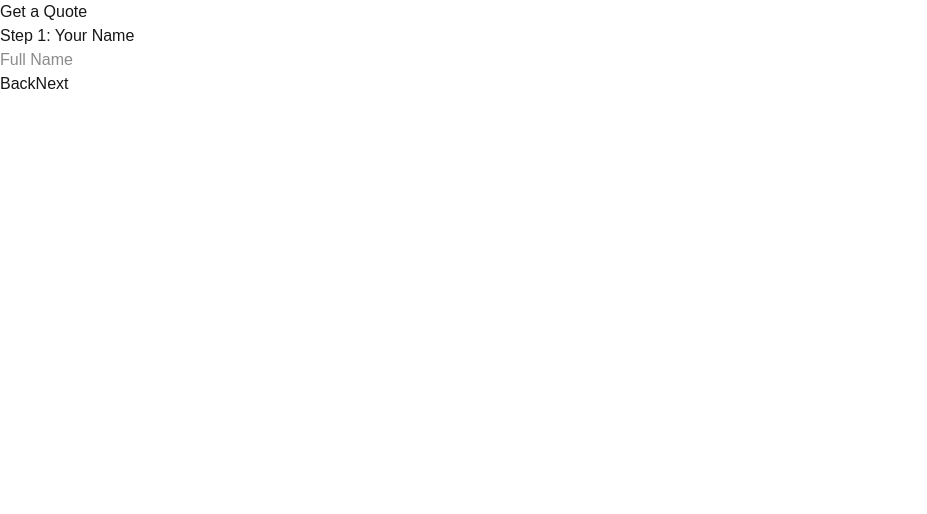
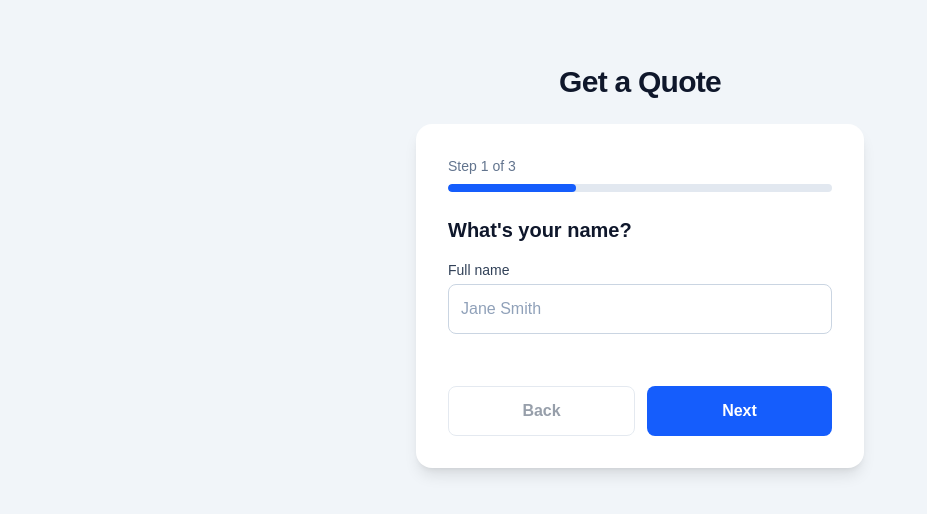
Before and after one commit to connorfrendt/pfm-proj, a Next.js app: page / in a window 1280 px wide. Shown: the top 514 px of the page, without its empty margins (0-927 px from the left). Built offline with nearby package versions, Linux system fonts and the light colour scheme.

Commit message:
added in tailwind to make it look pretty

```diff
--- a/app/components/LeadForm.tsx
+++ b/app/components/LeadForm.tsx
@@ -1,6 +1,6 @@
 "use client";
 
-import { useEffect, useState } from "react";
+import { useEffect, useState, type FormEvent } from "react";
 
 const TRACKED_PARAMS = [
     "utm_source",
@@ -13,6 +13,10 @@ const TRACKED_PARAMS = [
     "ttclid",
     "msclkid",
 ];
+
+const inputClass = "mt-1 block w-full rounded-lg border border-slate-300 bg-white px-3 py-3 text-base text-slate-900 placeholder:text-slate-400 focus:border-blue-600 focus:outline-none focus:ring-2 focus:ring-blue-600/30";
+const primaryButton = "rounded-lg bg-blue-600 px-5 py-3 text-base font-semibold text-white transition hover:bg-blue-700 focus-visible:outline-none focus-visible:ring-2 focus-visible:ring-blue-600 focus-visible:ring-offset-2 disabled:cursor-not-allowed disabled:opacity-50";
+const secondaryButton = "rounded-lg border border-slate-300 bg-white px-5 py-3 text-base font-semibold text-slate-700 transition hover:bg-slate-50 focus-visible:outline-none focus-visible:ring-2 focus-visible:ring-blue-600 focus-visible:ring-offset-2 disabled:cursor-not-allowed disabled:opacity-50";
 
 // type alias.  Name for a shape of data. Exists only at compile time and disappears
 // from the JS that actually runs
@@ -61,8 +65,11 @@ export default function LeadForm() {
             const data = await response.json();
 
             if(!response.ok) {
-                setErrors(data.errors ?? {});
-                setStatus("error");
+                // setErrors(data.errors ?? {});
+                const fieldErrors: Record<string, string> = data.errors ?? {};
+                setErrors(fieldErrors);
+                if(fieldErrors.name) setStep(1);
+                else if(fieldErrors.email || fieldErrors.phoneNumber) setStep(2);
                 return;
             }
 
@@ -85,67 +92,181 @@ export default function LeadForm() {
         }
     }
 
+    function handleFormSubmit(event: FormEvent<HTMLFormElement>) {
+        event.preventDefault();
+        if(step < 3) setStep(step + 1);
+        else handleSubmit();
+    }
+
+    if(status === "success") {
         return (
-        <div>
-            {step === 1 &&  (
-                <>
-                    <div>
-                        <h2>Step 1: Your Name</h2>
+            <div
+                role="status"
+                className="mx-auto w-full max-w-md rounded-2xl bg-white p-8 text-center text-slate-900 shadow-lg"
+            >
+                <h2 className="text-2xl font-bold">
+                    Thanks, {name.split(" ")[0]}!
+                </h2>
+                <p className="mt-2 text-slate-600">
+                    We&apos;ve received your request.
+                </p>
+            </div>
+        )
+    }
+
+    return (
+        <form
+            onSubmit={handleFormSubmit}
+            className="mx-auto w-full max-w-md rounded-2xl bg-white p-6 text-slate-900 shadow-lg sm:p-8"
+        >
+            <p className="text-sm font-medium text-slate-500">Step {step} of 3</p>
+            <div
+                role="progressbar"
+                aria-label="Form progress"
+                aria-valuemin={1}
+                aria-valuemax={3}
+                aria-valuenow={step}
+                className="mt-2 h-2 w-full overflow-hidden rounded-full bg-slate-200"
+            >
+                <div
+                    className="h-full rounded-full bg-blue-600 transition-all"
+                    style={{ width: `${(step /3 ) * 100}%` }}
+                />
+            </div>
+
+            {step === 1 && (
+                <div className="mt-6">
+                    <h2 className="text-xl font-semibold">What&apos;s your name?</h2>
+                    <label
+                        htmlFor="name"
+                        className="mt-4 block text-sm font-medium text-slate-700"
+                    >
+                        Full name
+                    </label>
                     <input
+                        id="name"
+                        name="name"
                         type="text"
+                        autoComplete="name"
+                        required
+                        minLength={2}
                         value={name}
                         onChange={(event) => setName(event.target.value)}
-                            placeholder="Full Name"
+                        placeholder="Jane Smith"
+                        aria-invalid={Boolean(errors.name)}
+                        aria-describedby={errors.name ? "name-error" : undefined}
+                        className={inputClass}
                     />
+                    {errors.name && (
+                        <p id="name-error" className="mt-1 text-sm text-red-600">
+                            {errors.name}
+                        </p>
+                    )}
                 </div>
-                </>
             )}
 
             {step === 2 && (
-                <>
-                    <h2>Step 2: Contact Info</h2>
-                    <div>
-                        <h2>Your Email:</h2>
+                <div className="mt-6">
+                    <h2 className="text-xl font-semibold">How can we reach you?</h2>
+
+                    <label
+                        htmlFor="email"
+                        className="mt-4 block text-sm font-medium text-slate-700"
+                    >
+                        Email
+                    </label>
                     <input
+                        id="email"
+                        name="email"
                         type="email"
+                        autoComplete="email"
+                        required
                         value={email}
                         onChange={(event) => setEmail(event.target.value)}
                         placeholder="hello@example.com"
+                        aria-invalid={Boolean(errors.email)}
+                        aria-describedby={errors.email ? "email-error" : undefined}
+                        className={inputClass}
                     />
-                        <h2>Phone Number:</h2>
+                    {errors.email && (
+                        <p id="email-error" className="mt-1 text-sm text-red-600">
+                            {errors.email}
+                        </p>
+                    )}
+
+                    <label
+                        htmlFor="phone"
+                        className="mt-4 block text-sm font-medium text-slate-700"
+                    >
+                        Phone number
+                    </label>
                     <input
+                        id="phone"
+                        name="phone"
                         type="tel"
+                        autoComplete="tel"
+                        required
                         value={phoneNumber}
                         onChange={(event) => setPhoneNumber(event.target.value)}
                         placeholder="555-555-5555"
+                        aria-invalid={Boolean(errors.phoneNumber)}
+                        aria-describedby={errors.phoneNumber ? "phone-error" : undefined }
+                        className={inputClass}
                     />
+                    {errors.phoneNumber && (
+                        <p id="phone-error" className="mt-1 text-sm text-red-600">
+                            {errors.phoneNumber}
+                        </p>
+                    )}
+
                 </div>
-                </>
             )}
 
             {step === 3 && (
-                <>
-                    <h2>Step 3: Review. Hi {name}!</h2>
-                    <h3>Your email: {email}</h3>
-                    <h3>Your phone number: {phoneNumber}</h3>
-                    <pre>{JSON.stringify(attribution, null, 2)}</pre>
-
-                    <button onClick={handleSubmit} disabled={status === "sending"}>
-                        Submit
-                    </button>
-                    {Object.values(errors).map((message) => (
-                        <p key={message}>{message}</p>
-                    ))}
-                    {status === "success" && <p>Thanks! We got your info.</p>}
-                </>
+                <div className="mt-6">
+                    <h2 className="text-xl font-semibold">Review your details</h2>
+                    <dl className="mt-4 space-y-3 text-sm">
+                        <div>
+                            <dt className="text-slate-500">Name</dt>
+                            <dd className="font-medium">{name}</dd>
+                        </div>
+                        <div>
+                            <dt className="text-slate-500">Email</dt>
+                            <dd className="font-medium">{email}</dd>
+                        </div>
+                        <div>
+                            <dt className="text-slate-500">Phone</dt>
+                            <dd className="font-medium">{phoneNumber}</dd>
+                        </div>
+                    </dl>
+                </div>
             )}
 
-            <button onClick={() => setStep(step - 1)} disabled={step === 1}>
+            <div aria-live="polite" className="mt-4 min-h-5 text-sm">
+                {status === "error" && Object.keys(errors).length === 0 && (
+                    <p className="text-red-600">
+                        Something went wrong. Please try again.
+                    </p>
+                )}
+            </div>
+
+            <div className="mt-4 flex gap-3">
+                <button
+                    type="button"
+                    onClick={() => setStep(step - 1)}
+                    disabled={step === 1}
+                    className={`${secondaryButton} flex-1`}
+                >
                     Back
                 </button>
-            <button onClick={() => setStep(step + 1)} disabled={step === 3}>
-                Next
+                <button
+                    type="submit"
+                    disabled={status === "sending"}
+                    className={`${primaryButton} flex-1`}
+                >
+                    {step < 3 ? "Next" : status === "sending" ? "Submitting..." : "Submit"}
                 </button>
             </div>
-    )
+        </form>
+    );
 }
--- a/app/page.tsx
+++ b/app/page.tsx
@@ -2,9 +2,13 @@ import LeadForm from "./components/LeadForm";
 
 export default function Home() {
     return (
-        <main>
-            <h1>Get a Quote</h1>
-            <LeadForm />
+        <main className="min-h-screen bg-slate-100 px-4 py-10 sm:py-16">
+            <div className="mx-auto max-w-md">
+                <h1 className="mb-6 text-center text-3xl font-bold tracking-tight text-slate-900">
+                    Get a Quote
+                </h1>
+                <LeadForm />
+            </div>
         </main>
     );
 }
```
Lines whose indentation alone changed are shown as unchanged.
